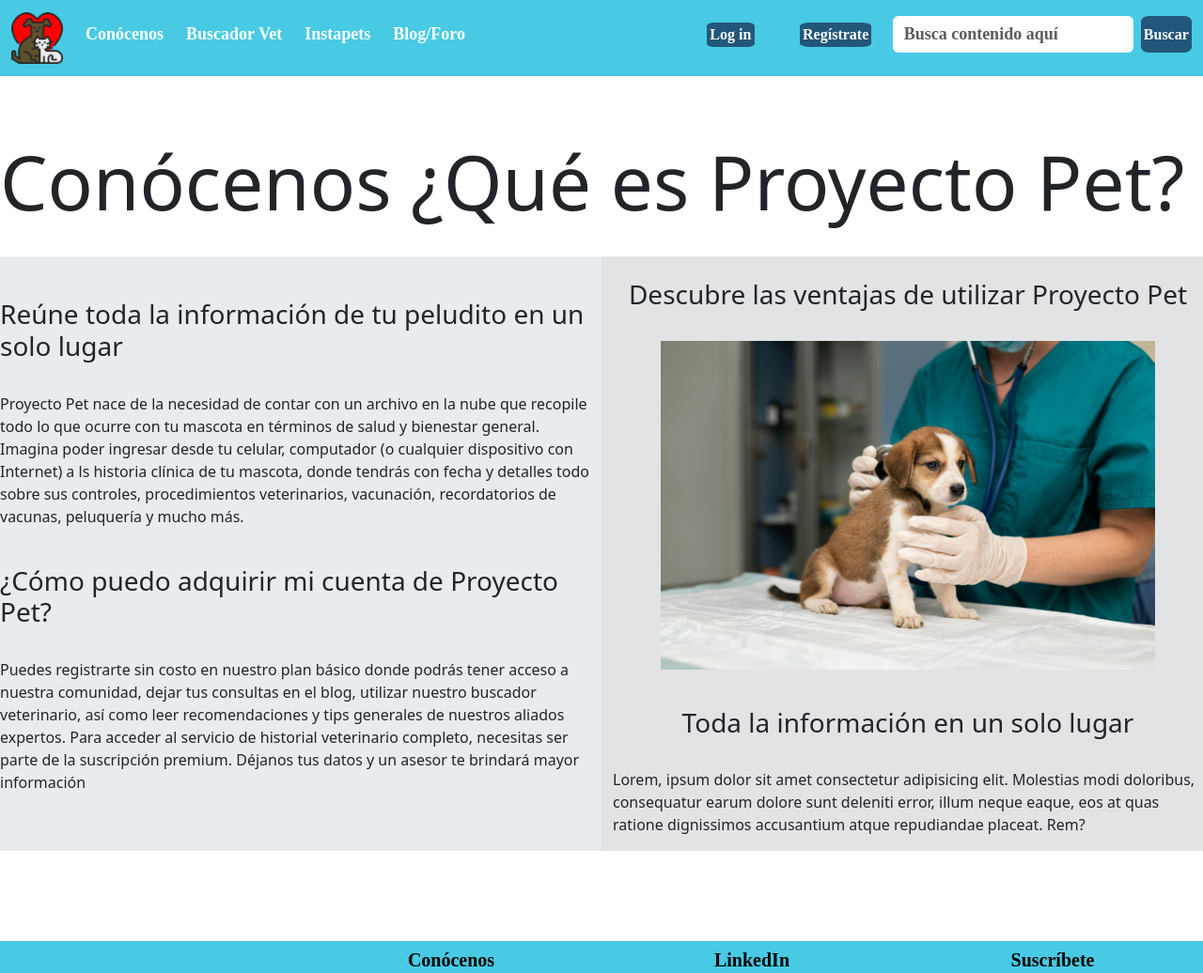
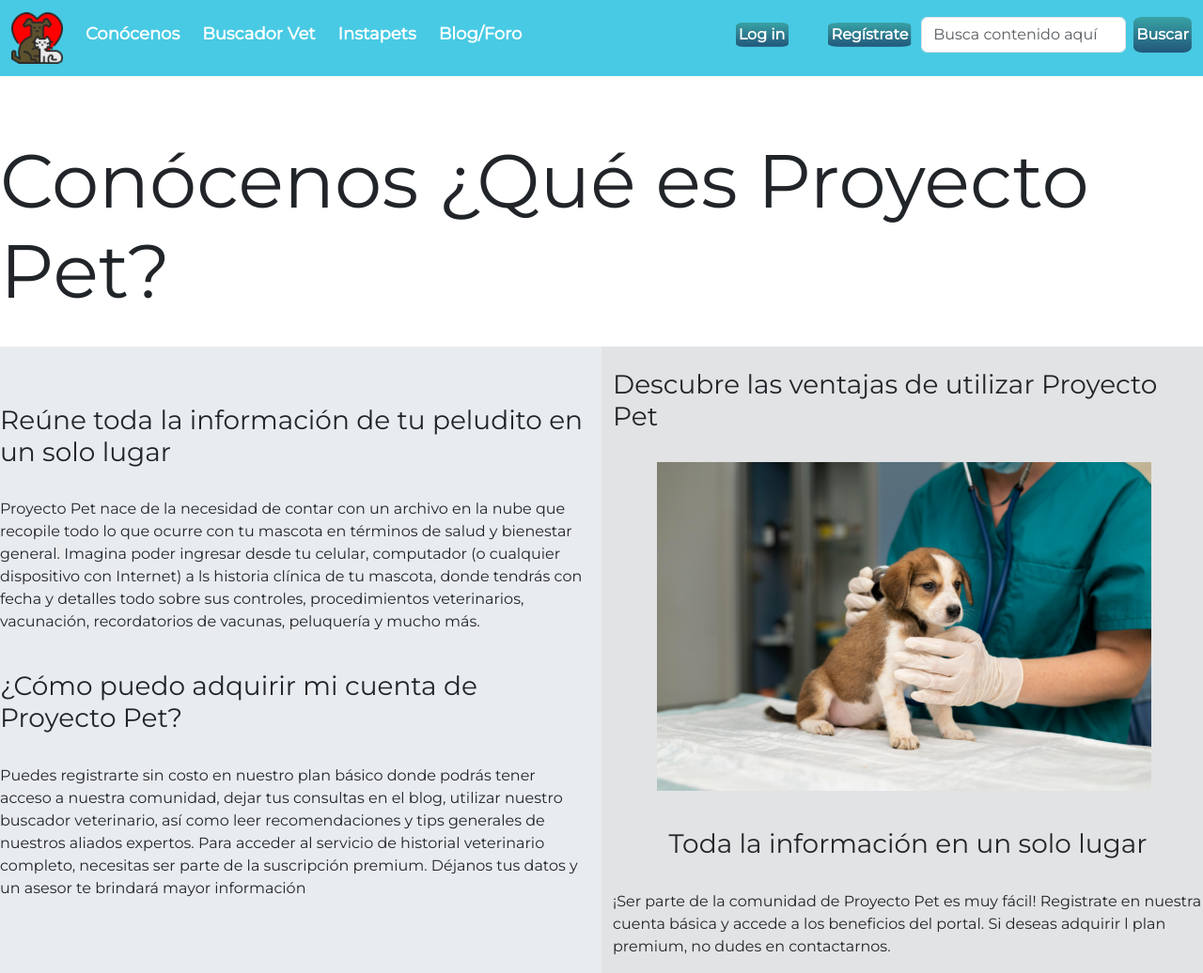
Before and after one commit to HolaKaths/EntregaFinal-RamirezArias, a website: page pages/conocenos.html in a window 1280 px wide. Shown: the top 1036 px of the page at 94% size. Drawn offline with nearby package versions, Linux system fonts and the light colour scheme.

Commit message:
Ajustes header SCSS + button classes

```diff
--- a/pages/conocenos.html
+++ b/pages/conocenos.html
@@ -16,10 +16,11 @@
     <header>
         <nav class="navbar navbar-expand-lg">
             <div class="container-fluid">
-            <a class="navbar-brand" href="../index.html"> <img src="../assets/images/mascota.png" height="55px" /> </a>
+                <a class="navbar-brand" href="../index.html"> <img src="../assets/images/mascota.png" height="55px" />
+                </a>
                 <button class="navbar-toggler" type="button" data-bs-toggle="collapse"
-                data-bs-target="#navbarSupportedContent" aria-controls="navbarSupportedContent" aria-expanded="false"
-                aria-label="Toggle navigation">
+                    data-bs-target="#navbarSupportedContent" aria-controls="navbarSupportedContent"
+                    aria-expanded="false" aria-label="Toggle navigation">
                     <span class="navbar-toggler-icon"></span>
                 </button>
                 <div class="collapse navbar-collapse" id="navbarSupportedContent">
@@ -73,18 +74,16 @@
     <main>
 
 
-
         <section id="container">
-
-            <br>
+            &nbsp
 
             <div id="buscador">
 
                 <p>
-                <h1 class="display-1 justify-content-center align-items-center">
+                <h3 class="display-1 justify-content-center align-items-center">
                     Conócenos ¿Qué es Proyecto Pet?
-                </h1>
-                <br>
+                </h3>
+                &nbsp
 
             </div>
         </section>
@@ -94,7 +93,7 @@
                     <section id="ParrafosA"
                         class="col-md-12 col-lg-6 bg-body-secondary d-flex flex-column justify-content-center align-items-center">
                         <h3>Reúne toda la información de tu peludito en un solo lugar </h3>
-                        <br>
+                        &nbsp
                         <p>
                             Proyecto Pet nace de la necesidad de contar con un archivo en la nube que recopile todo lo
                             que ocurre con tu mascota en términos de salud y bienestar general.
@@ -102,14 +101,14 @@
                             ls historia clínica de tu mascota, donde tendrás con fecha y detalles todo sobre sus
                             controles, procedimientos veterinarios, vacunación, recordatorios de vacunas, peluquería y
                             mucho más.
-                            <br>
+                            &nbsp
 
                         </p>
 
-                        <br>
+                        &nbsp
 
                         <h3>¿Cómo puedo adquirir mi cuenta de Proyecto Pet? </h3>
-                        <br>
+                        &nbsp
                         <p>
                             Puedes registrarte sin costo en nuestro plan básico donde podrás tener acceso a nuestra
                             comunidad, dejar tus consultas en el blog, utilizar nuestro buscador veterinario, así como
@@ -123,25 +122,21 @@
                     </section>
                     <section id="ParrafosB"
                         class="col-md-12 col-lg-6 bg-secondary-subtle d-flex flex-column justify-content-center align-items-center">
-                        <br>
+                        &nbsp
                         <h3>Descubre las ventajas de utilizar Proyecto Pet </h3>
-                        <br>
+                        &nbsp
                         <p>
                             <img src="../assets/images/close-up-veterinarian-taking-care-dog.jpg" height="350px" />
-                            <br>
+                            &nbsp
                         </p>
-                        <br>
+                        &nbsp
                         <h3>Toda la información en un solo lugar </h3>
-                        <br>
+                        &nbsp
                         <p>
-                            Lorem, ipsum dolor sit amet consectetur adipisicing elit. Molestias modi doloribus,
-                            consequatur
-                            earum
-                            dolore
-                            sunt deleniti error, illum neque eaque, eos at quas ratione dignissimos accusantium atque
-                            repudiandae
-                            placeat. Rem?
-                            <br>
+                            ¡Ser parte de la comunidad de Proyecto Pet es muy fácil! Registrate en nuestra cuenta básica
+                            y accede a los beneficios del portal. Si deseas adquirir l plan premium, no dudes en
+                            contactarnos.
+                            &nbsp
 
                         </p>
                     </section>
@@ -179,6 +174,11 @@
             </div>
         </div>
     </div>
+
+    <div <script src="https://cdn.jsdelivr.net/npm/bootstrap@5.3.0-alpha1/dist/js/bootstrap.bundle.min.js"
+        integrity="sha384-w76AqPfDkMBDXo30jS1Sgez6pr3x5MlQ1ZAGC+nuZB+EYdgRZgiwxhTBTkF7CXvN" crossorigin="anonymous">
+        </script>
+    </div>
 </body>
 
 </html>
--- a/scss/_header.scss
+++ b/scss/_header.scss
@@ -4,6 +4,8 @@
     font-family: montserrat;
     font-size: large;
     font-weight: bold;
+    }
+}
 
     .navbar-brand {
         img {
@@ -41,26 +43,8 @@
         }
     }
 
-        #buttonlogin {
-            background-color: #22577A;
-            border: none;
-            border-radius: 15%;
-            cursor: pointer;
-            font-weight: bold;
-            padding: 0.2rem;
-            transition: 0.3s ease;
-        }
-
-        #buttonregister {
-            background-color: #22577A;
-            border: none;
-            border-radius: 15%;
-            cursor: pointer;
-            font-weight: bold;
-            padding: 0.2rem;
-            transition: 0.3s ease;
-        }
-
+    #buttonlogin,
+    #buttonregister,
     #buttonsearch {
         background-color: #22577A;
         border: none;
@@ -69,6 +53,5 @@
         font-weight: bold;
         padding: 0.2rem;
         transition: 0.3s ease;
+        background: linear-gradient(to top,#22577A, #38A3A5) no-repeat right / 200%;
     }
-    }
-}
--- a/scss/_main.scss
+++ b/scss/_main.scss
@@ -22,6 +22,7 @@
         width: 100%;
     }
 }
+
 
 h1 {
     align-items: center;
--- a/scss/_mixins.scss
+++ b/scss/_mixins.scss
@@ -22,4 +22,15 @@
     cursor: pointer;
         padding: 0.2rem;
     transition: 0.3s ease;
+    background: linear-gradient(to top, #22577A, #38A3A5) no-repeat right / 200%;
 }
+
+.btn {
+    border: none;
+    cursor: pointer;
+    background-color: #22577A;
+    border-radius: 20%;
+    padding: 0.2rem;
+    transition: 0.3s ease;
+    background: linear-gradient(to top, #22577A, #38A3A5) no-repeat right / 200%;
+    }
--- a/scss/style.scss
+++ b/scss/style.scss
@@ -1,3 +1,19 @@
+@import url('https://fonts.googleapis.com/css2?family=Montserrat&display=swap');
+
+$font-family-base: 'Montserrat', sans-serif;
+
+body {
+font-family: $font-family-base;
+}
+
+h1, h2, h3, h4, h5, h6 {
+font-family: $font-family-base;
+}
+
+button, input, select, textarea {
+font-family: $font-family-base;
+}
+
 @import "./variables";
 @import "./header";
 @import "./main";
```
Also changed, not shown: index.html (+17 -14 lines), pages/blog.html (+9 -4 lines), pages/buscador.html (+4 -0 lines), pages/instapets.html (+5 -0 lines), pages/login.html (+4 -0 lines), pages/registro1.html (+4 -0 lines), css/style.css. Lines whose indentation alone changed are shown as unchanged.
